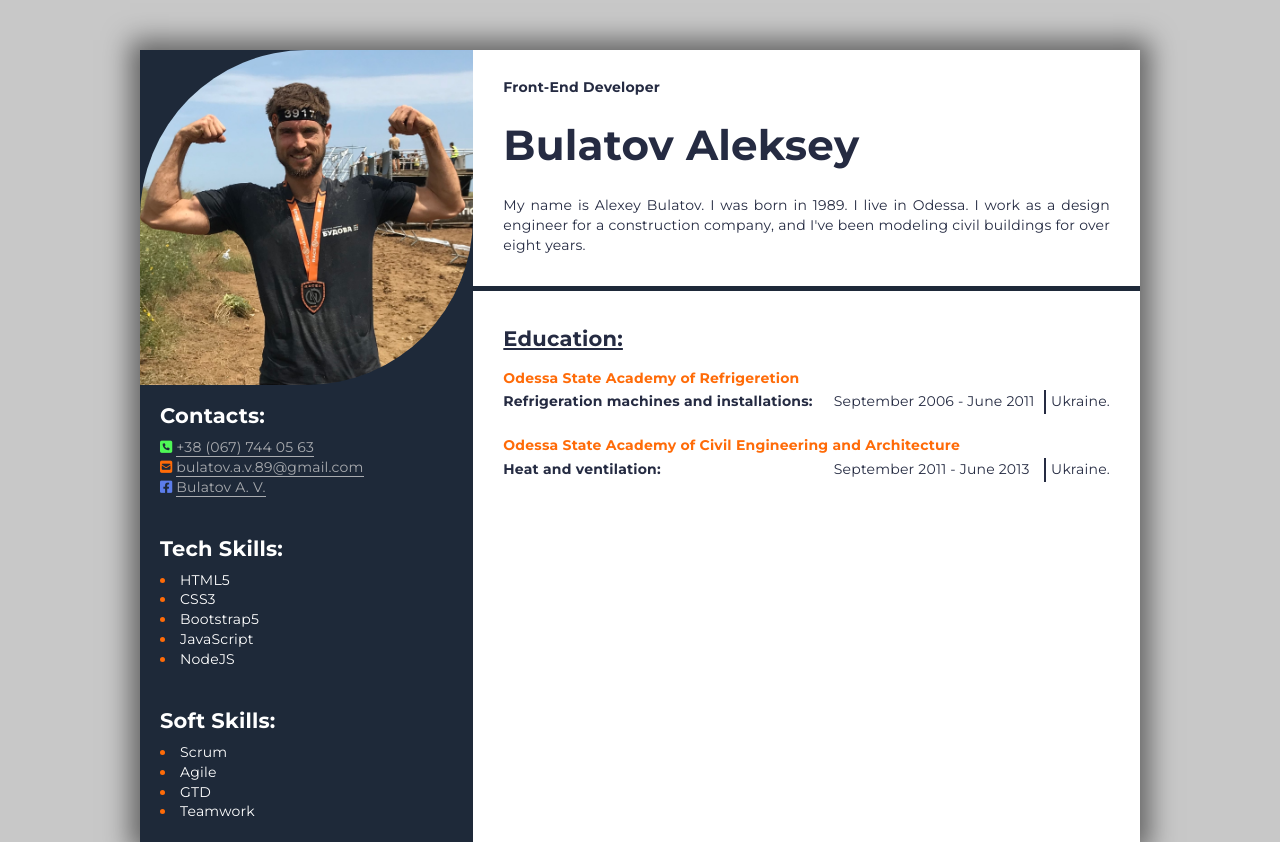
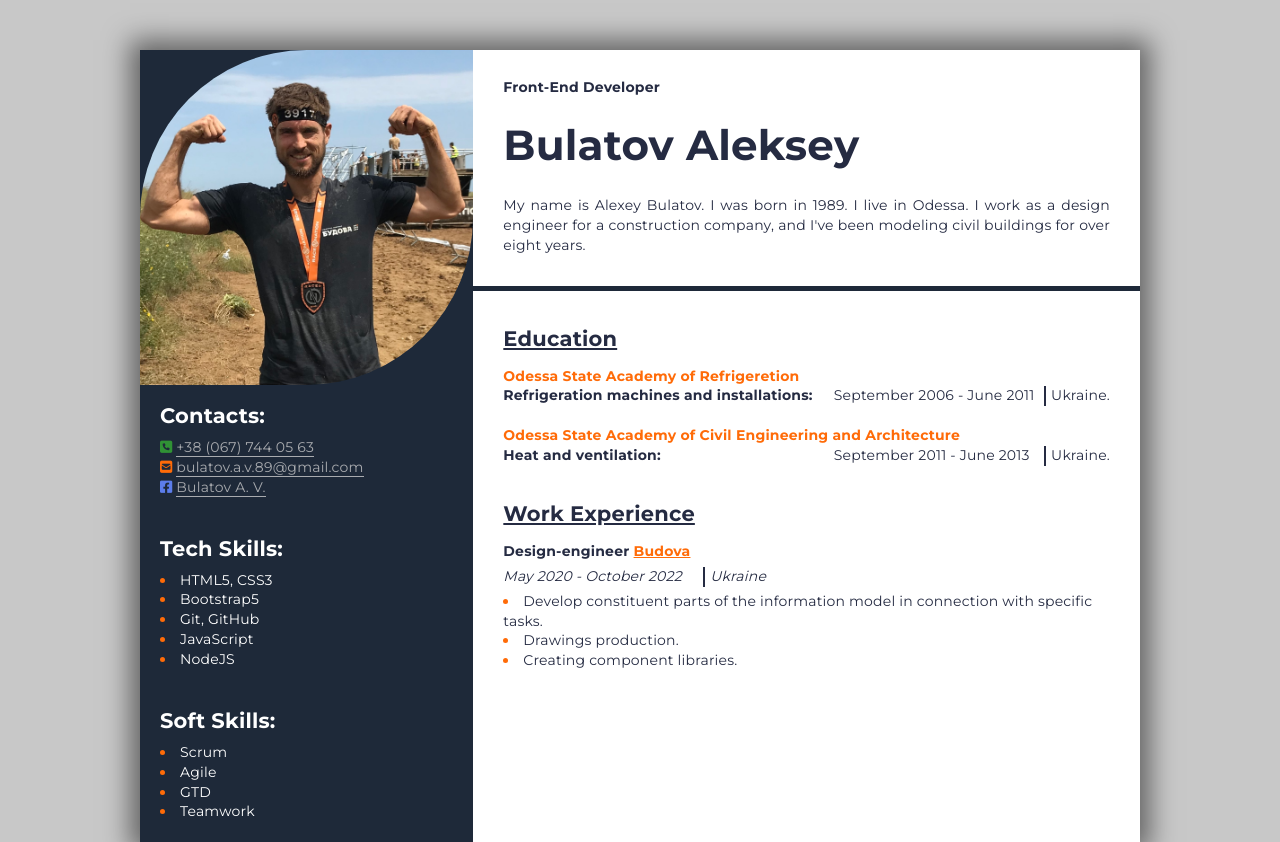
Before and after one commit to AleXVBulatov/my-summary, a plain HTML site: page index.html in a window 1280 px wide. Drawn offline with Linux system fonts and the light colour scheme.

Commit message:
Add section work experience

```diff
--- a/css/style.css
+++ b/css/style.css
@@ -49,6 +49,17 @@ hr {
     margin: 0px auto; /*выставить блок по центру*/
     box-sizing: content-box; /*чтобы padding не влиял на ширину контента max-width: 1046px;*/
     padding: 0px 15px; /*чтобы при сужении экрана контент не прилипал к краю экрана*/
+}
+._title {
+    color: #252B42;
+    font-size: 1.5em;
+    line-height: calc(24 / 14 * 100%);
+    font-weight: 700;
+    padding: 0 0 10px 0;
+    text-decoration: underline;
+}
+._inner-container {
+    margin: 30px 30px 30px 30px;
 }
 
 /*--------------------main-block__container--------------------------------------*/
@@ -116,7 +127,7 @@ hr {
 .contacts__phone {
 }
 .contacts__phone:before {
-    color: rgb(78, 248, 86);
+    color: rgb(48, 146, 53);
 }
 .contacts__link {
     color: #a9abaf;
@@ -198,22 +209,17 @@ hr {
 /*--------------------Education--------------------------------------*/
 
 .info__education {
-    padding: 30px 30px 30px 30px;
+}
+.education {
 }
 .education__title {
-    color: #252B42;
-    font-size: 1.5em;
-    line-height: calc(24 / 14 * 100%);
-    font-weight: 700;
-    padding: 0 0 10px 0;
-    text-decoration: underline;
 }
 .education__body {
 }
 .body-education {
 }
 .body-education__block {
-    line-height: calc(24 / 14 * 100%);
+    line-height: calc(20 / 14 * 100%);
     margin: 0px -15px;
 }
 .body-education__block:not(:last-child) {
@@ -249,5 +255,49 @@ hr {
 }
 
 
+/*--------------------WORK--------------------------------------*/
+
+.info__work {
+}
+.work__title {
+}
+.work__body {
+}
+.body-work {
+}
+.body-work__block-work {
+    line-height: calc(20 / 14 * 100%);
+}
+.block-work__title {
+    font-weight: 700;
+}
+.block-work__title a{
+    color: #ff6b08;
+    text-decoration: underline;
+}
+.block-work__text {
+    display: flex;
+    font-style: italic;
+    padding: 5px 0 5px 0;
+}
+.text__interval {
+    flex: 0 0 200px;
+    padding-right: 5px;
+}
+.text__country {
+    flex: 0 0 auto;
+    border-left: 2px solid #252B42;
+    padding-left: 5px;
+}
+.block-work__list {
+    color: #ff6b08;
+}
+.block-work__item {
+    list-style-type: disc;
+    list-style-position: inside;
+}
+.block-work__item span {
+    color: #252B42;
+}
 
 /*--------------------projects--------------------------------------*/
--- a/index.html
+++ b/index.html
@@ -36,9 +36,9 @@
               <div class="body-sidebar__tech-skils skils">
                 <h3 class="skils__title">Tech Skills:</h3>
                 <ul class="skils__list">
-                  <li class="skils__item"><span class="skils__text">HTML5</span></li>
-                  <li class="skils__item"><span class="skils__text">CSS3</span></li>
+                  <li class="skils__item"><span class="skils__text">HTML5, CSS3</span></li>
                   <li class="skils__item"><span class="skils__text">Bootstrap5</span></li>
+                  <li class="skils__item"><span class="skils__text">Git, GitHub</span></li>
                   <li class="skils__item"><span class="skils__text">JavaScript</span></li>
                   <li class="skils__item"><span class="skils__text">NodeJS</span></li>
                 </ul>
@@ -64,8 +64,8 @@
               </p>
             </div>
             <hr>
-            <div class="info__education">
-              <h3 class="education__title">Education:</h3>
+            <div class="info__education _inner-container">
+              <h3 class="education__title _title">Education</h3>
               <div class="education__body body-education">
                 <div class="body-education__block">
                   <h4 class="block__university">Odessa State Academy of Refrigeretion</h4>
@@ -85,6 +85,43 @@
                 </div>
               </div>
             </div>
+
+            <div class="info__work _inner-container">
+              <h3 class="work__title _title">Work Experience</h3>
+              <div class="work__body body-work">
+                <div class="body-work__block-work">
+                  <h4 class="block-work__title">Design-engineer
+                    <a href="https://budova.ua" target="_blank">Budova</a>
+                  </h4>
+                  <div class="block-work__text">
+                    <p class="text__interval">May 2020 - October 2022 </p>
+                    <p class="text__country">Ukraine</p>
+                  </div>
+                  <ul class="block-work__list">
+                    <li class="block-work__item"><span>Develop constituent parts of the information model in connection with specific tasks.</span></li>
+                    <li class="block-work__item"><span>Drawings production.</span></li>
+                    <li class="block-work__item"><span>Creating component libraries.</span></li>
+                  </ul>
+                </div>
+              </div>
+            </div>
+
+
+
+            <!-- <div class="work__body body-work">
+              <div class="body-work__block-work">
+                <h4 class="block-work__title">Design-engineer <span>Engineering-Zhilstroy</span></h4>
+                <div class="block-work__text">
+                  <p class="text__interval"></p>
+                  <p class="text__country"></p>
+                </div>
+                <ul class="block-work__list">
+                  <li class="block-work__item">Calculation of structures.</li>
+                  <li class="block-work__item">Drawings production.</li>
+                  <li class="block-work__item">Author's supervision - site visits.</li>
+                </ul>
+              </div>
+            </div> -->
 
 
 
```
